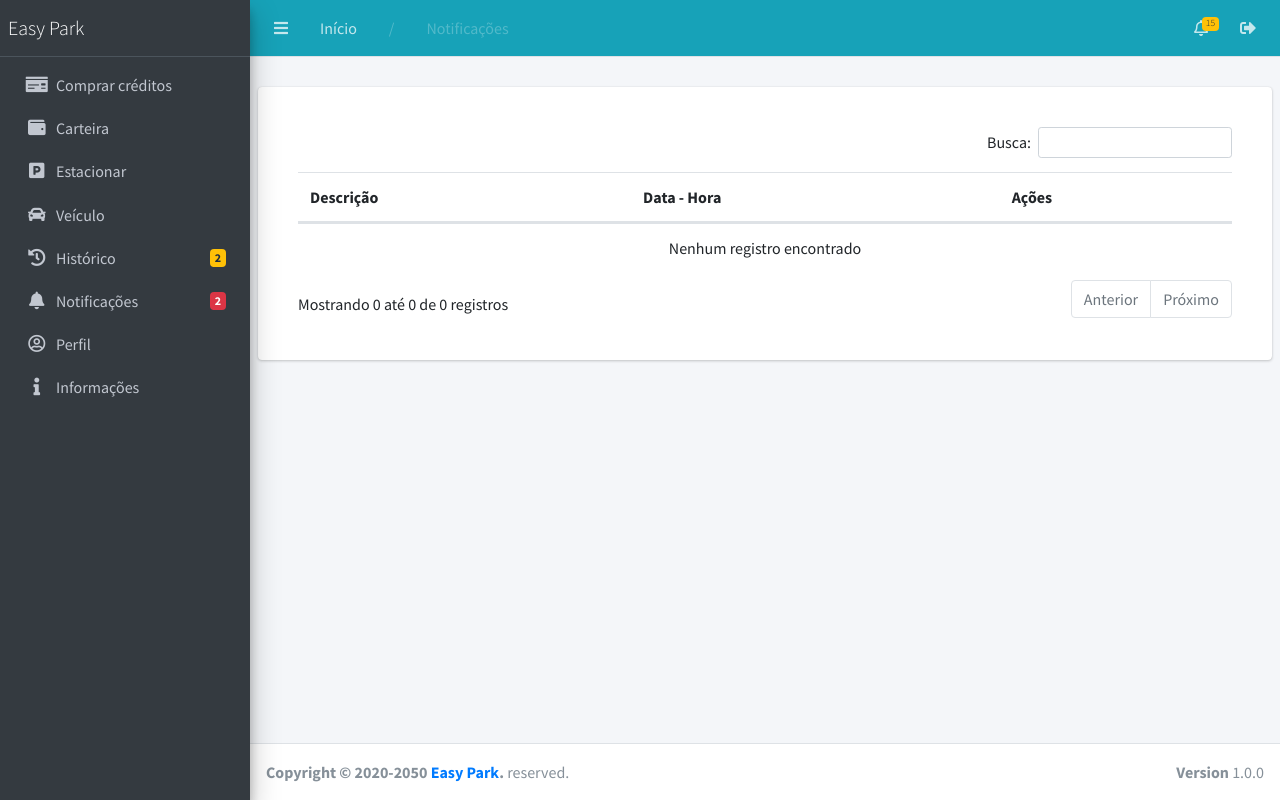
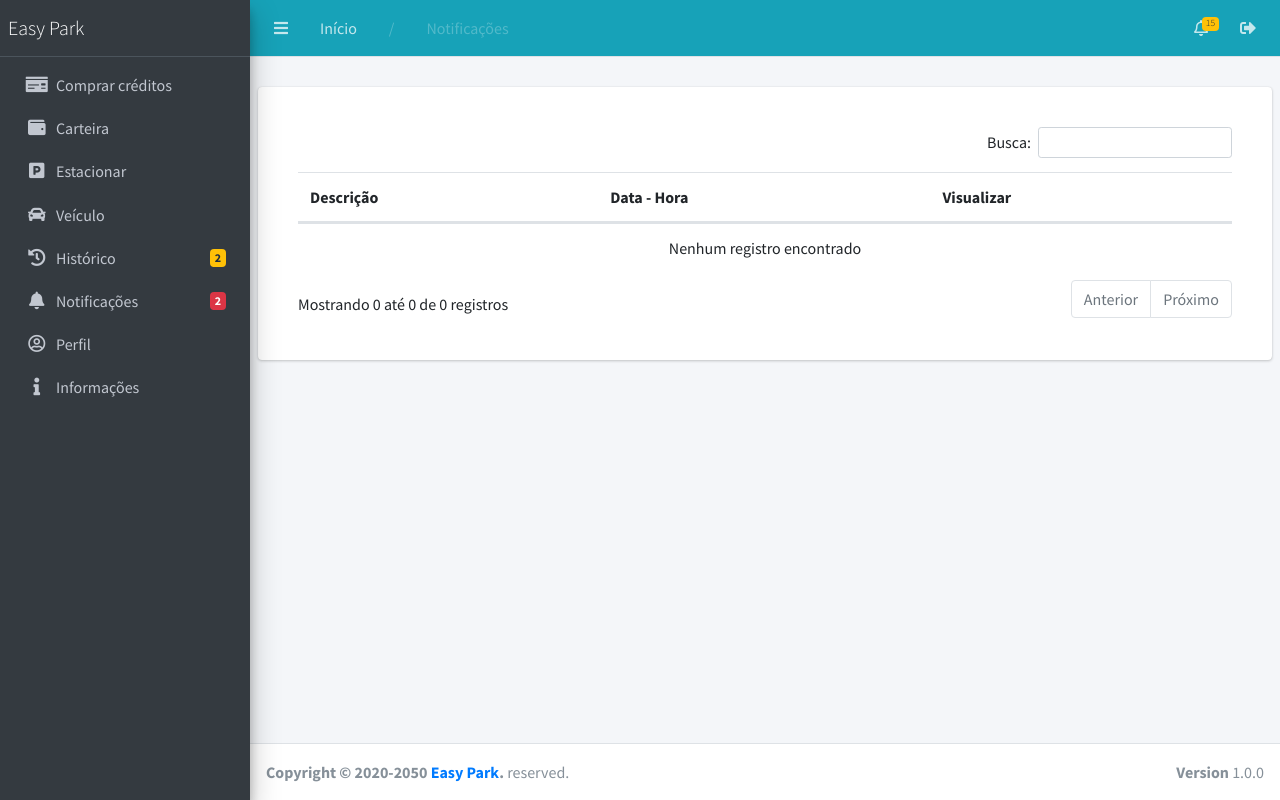
Before and after one commit to rauanisanfelice/easy-park, a Django app: page /notificacoes/ in a window 1280 px wide. Run offline with Django 3.2, Linux system fonts and the light colour scheme; the visitor is signed in with stand-in values (Sample User, id 1); data that the repository does not hold is empty; some libraries are stand-ins or nearby versions.

Commit message:
Alterando cabecalho da tabela

```diff
--- a/usuario/templates/notificacoes.html
+++ b/usuario/templates/notificacoes.html
@@ -27,7 +27,7 @@
                     <tr>
                         <th>Descrição</th>
                         <th>Data - Hora</th>
-                        <th>Ações</th>
+                        <th>Visualizar</th>
                     </tr>
                 </thead>
                 <tbody>
```
